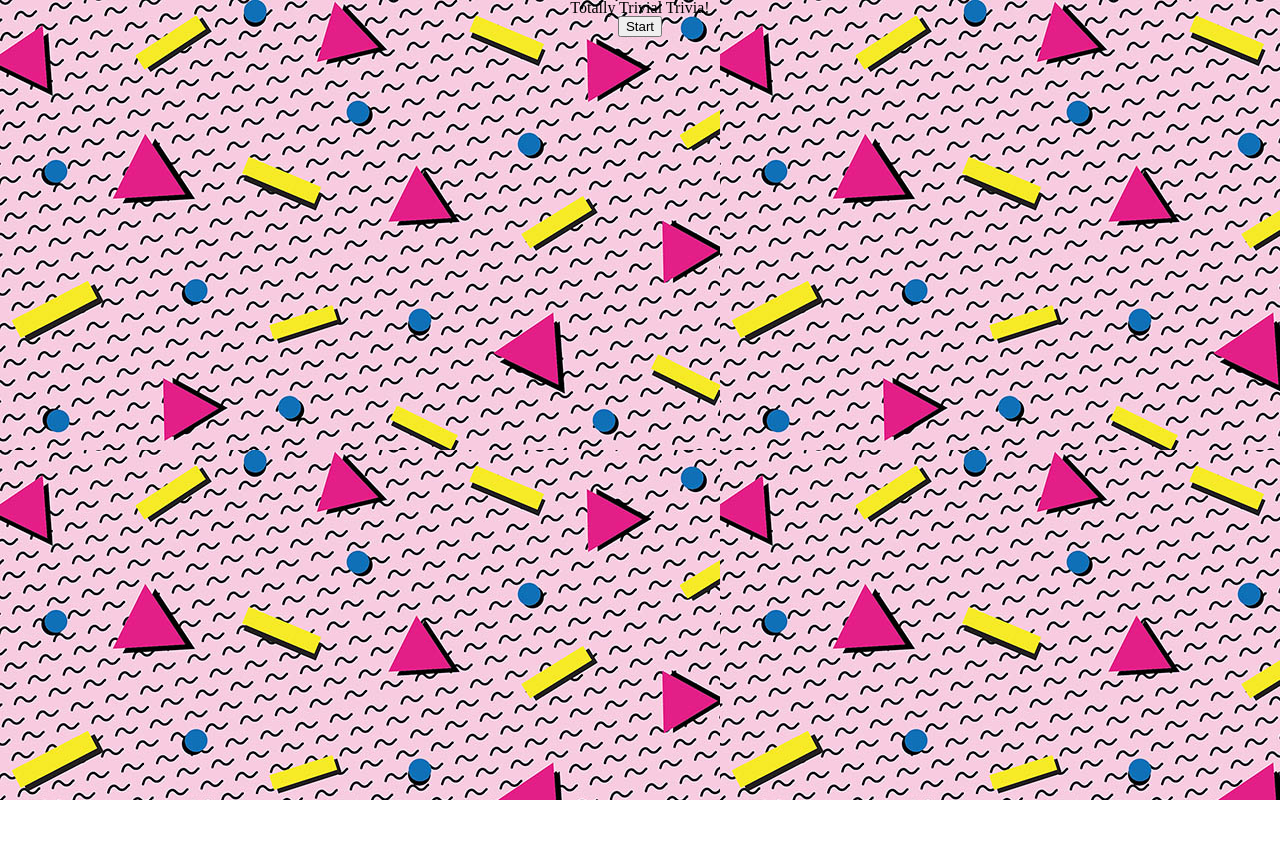
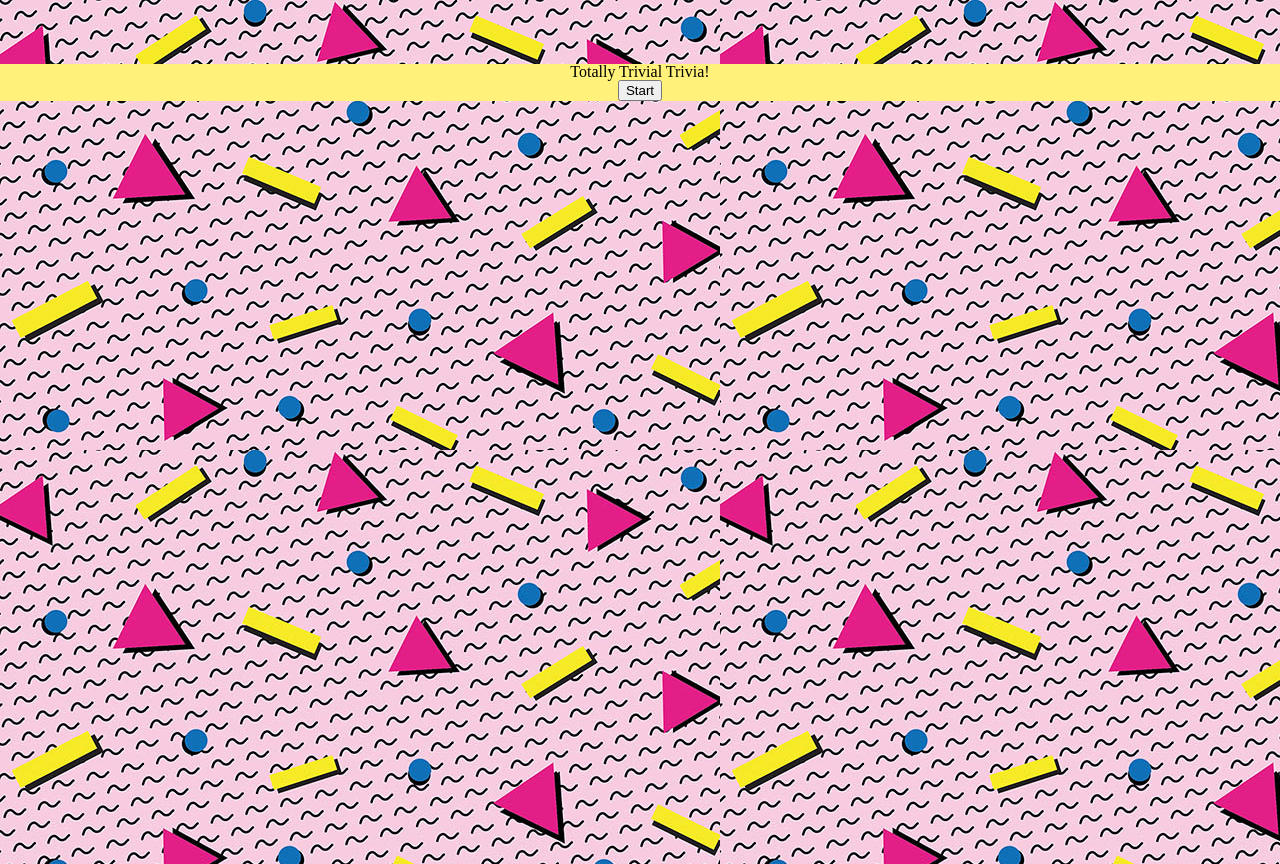
Before and after one commit to dacup72/Trivia-Game, a plain HTML site: page index.html in a window 1280 px wide. Before the commit the page ends 800 px from the top, so only its background shows below. Drawn offline with nearby package versions, Linux system fonts and the light colour scheme; a web font is replaced by a local one.

Commit message:
Updating with css styling

```diff
--- a/assets/css/style.css
+++ b/assets/css/style.css
@@ -9,7 +9,11 @@ body {
 }
 
 
+#wrapper {
 
+  margin: 5% auto;
+  background-color: #fff17a;
+}
 
 
 
```
